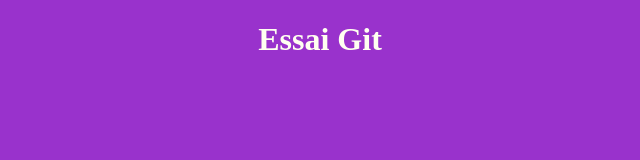
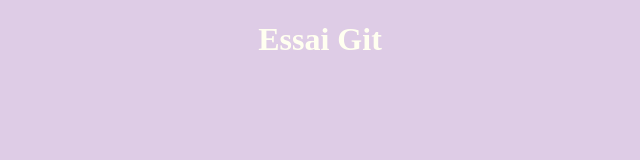
Before and after one commit to Mar7533/essai11, a plain HTML site: page index.html in a window 1280 px wide. Shown: the whole page, without its empty margins (320-960 px from the left). Drawn offline with Linux system fonts and the light colour scheme.

Commit message:
Modif couleur de fond page

```diff
--- a/index.html
+++ b/index.html
@@ -6,7 +6,7 @@
     <meta name="viewport" content="width=device-width, initial-scale=1.0">
     <title>Document</title>
 </head>
-<body style="background-color: darkorchid;">
+<body style="background-color: rgb(222, 204, 230);">
     <h1 style="padding-top: 20; padding-bottom: 20; text-align: center; color: ivory;">Essai Git</h1>
 
 </body>
```
